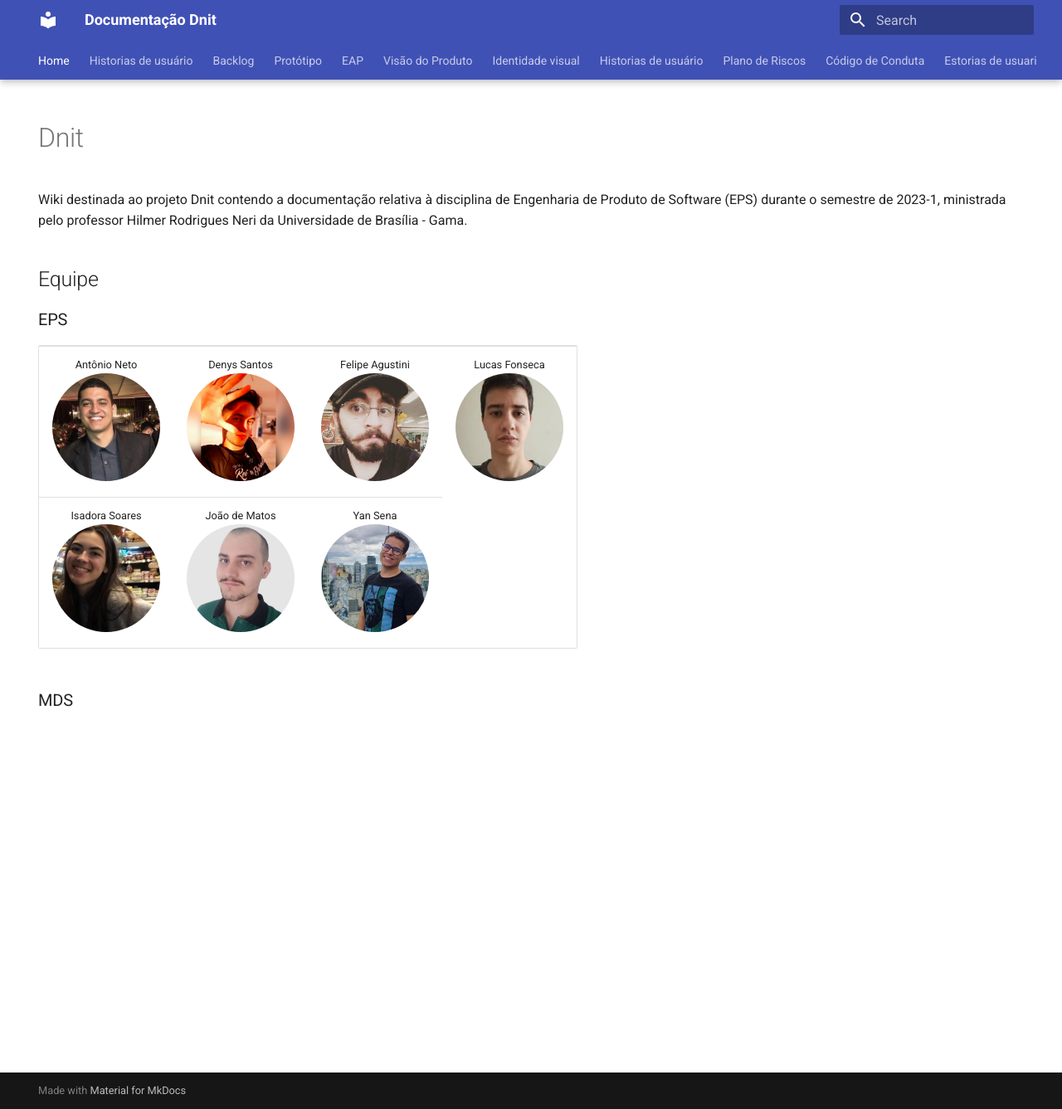
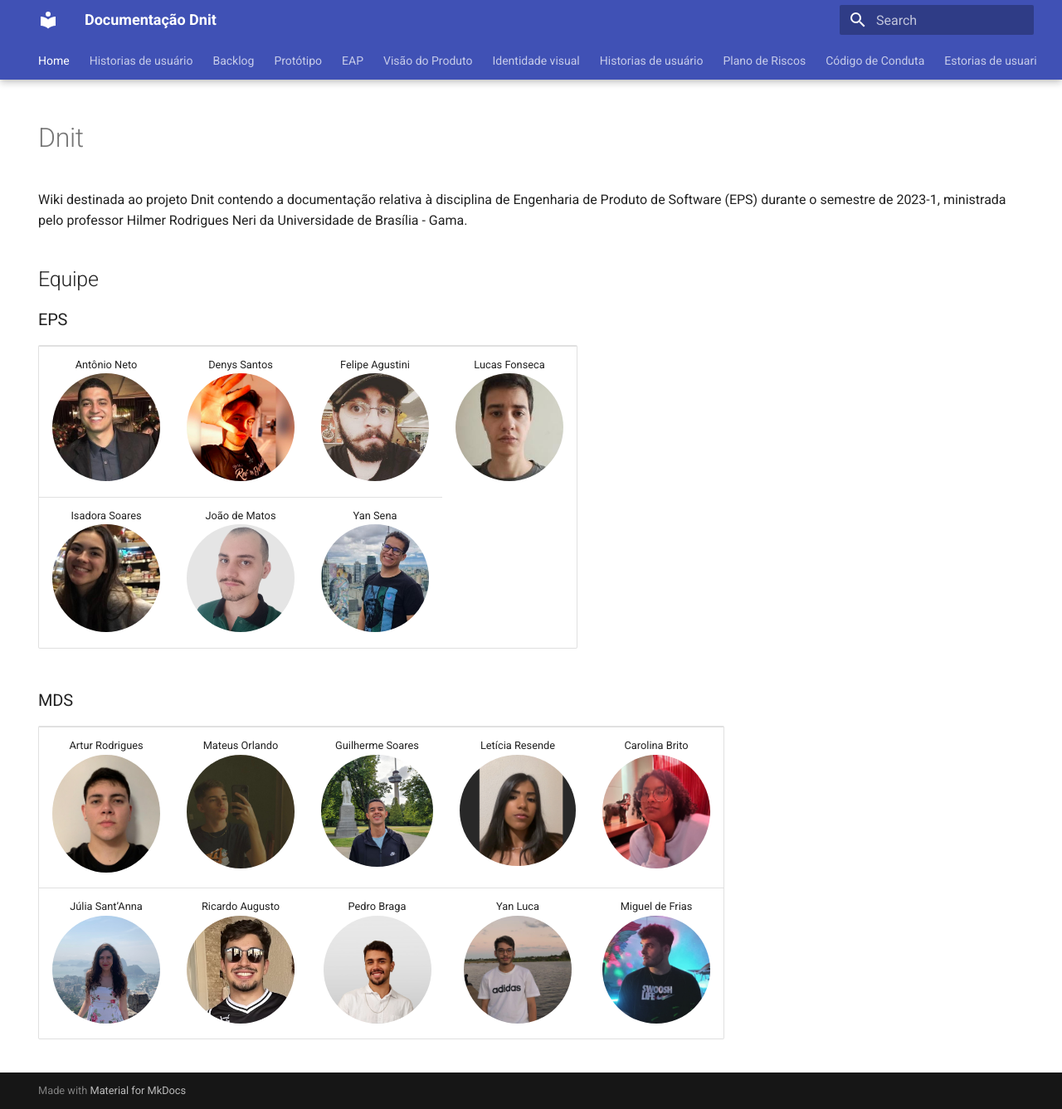
Before and after one commit to fga-eps-mds/2023-1-Dnit-DOC, an MkDocs documentation site: the page built from docs/docs/index.md, in a window 1280 px wide and 1337 px high. Shown: the whole window at 83% size. Built offline with MkDocs 1.6.1 and Material for MkDocs 9.7.7, drawn with Linux system fonts in a browser that asks for light colours.

Commit message:
Alteração nos protótipos e documentação dos participantes do projeto

```diff
--- a/docs/docs/index.md
+++ b/docs/docs/index.md
@@ -68,3 +68,80 @@
 
 
 ### MDS
+
+<table style="margin-left: auto; margin-right: auto; text-align: center;">
+    <tr style="margin-left: auto; margin-right: auto; text-align: center;">
+        <td>
+            <div style="margin-left: auto; margin-right: auto; text-align: center;">
+                Artur Rodrigues
+                <br/>
+                <img src="assets\artur.jpeg" alt="Foto Artur" width="130px" height="50%" style="border-radius:50%"/>
+            </div>
+        </td>
+        <td>
+            <div style="margin-left: auto; margin-right: auto; text-align: center;">
+                Mateus Orlando
+            </br>
+                <img src="assets\mateus.jpeg" alt="Foto Mateus" width="130px" height="50%" style="border-radius:50%"/>
+            </div>
+        </td>
+        <td>
+            <div style="margin-left: auto; margin-right: auto; text-align: center;">
+                Guilherme Soares
+            </br>
+                <img src="assets/guilherme.jpeg" alt="Foto Guilherme" width="135px" height="50%" style="border-radius:50%"/>
+            </div>
+        </td>
+        <td>
+            <div style="margin-left: auto; margin-right: auto; text-align: center;">
+                Letícia Resende
+            </br>
+                <img  src="assets\leticia.jpeg" alt= "Foto Letícia" width="140px" height="50%" style="border-radius:50%"/>
+            </div>
+        </td>
+        <td>
+            <div style="margin-left: auto; margin-right: auto; text-align: center;">
+                Carolina Brito
+            </br>
+                <img  src="assets\carolina.jpeg" alt= "Foto Carolina" width="130px" height="50%" style="border-radius:50%"/>
+            </div>
+        </td>
+    </tr>
+    <tr>
+        <td>
+            <div style="margin-left: auto; margin-right: auto; text-align: center;">
+                Júlia Sant’Anna
+            </br>
+                <img src="assets\julia.jpeg" alt="Foto Julia" width="130px" height="50%" style="border-radius:50%"/>
+            </div>
+        </td>
+        <td>
+            <div style="margin-left: auto; margin-right: auto; text-align: center;">
+                Ricardo Augusto
+            </br>
+                <img src="assets\ricardo.jpeg" alt="Foto Ricardo" width="130px" height="50%" style="border-radius:50%"/>
+            </div>
+        </td>
+        <td>
+            <div style="margin-left: auto; margin-right: auto; text-align: center;">
+                Pedro Braga
+            </br>
+                <img src="assets\pedro.jpeg" alt="Foto Pedro" width="130px" height="50%" style="border-radius:50%"/>
+            </div>
+        </td>
+        <td>
+            <div style="margin-left: auto; margin-right: auto; text-align: center;">
+                Yan Luca
+            </br>
+                <img src="assets\yanluca.jpeg" alt="Foto Yan Luca" width="130px" height="50%" style="border-radius:50%"/>
+            </div>
+        </td>
+        <td>
+            <div style="margin-left: auto; margin-right: auto; text-align: center;">
+                Miguel de Frias
+            </br>
+                <img src="assets\miguel.jpeg" alt="Foto Miguel" width="130px" height="50%" style="border-radius:50%"/>
+            </div>
+        </td>
+    </tr>
+</table>
```
Also changed, not shown: docs/docs/Prototipo/prototipo.md (+4 -8 lines), docs/docs/assets/artur.jpeg (added), docs/docs/assets/carolina.jpeg (added), docs/docs/assets/guilherme.jpeg (added), docs/docs/assets/julia.jpeg (added), docs/docs/assets/leticia.jpeg (added), docs/docs/assets/mateus.jpeg (added), docs/docs/assets/miguel.jpeg (added), docs/docs/assets/pedro.jpeg (added), docs/docs/assets/ricardo.jpeg (added), docs/docs/assets/yanluca.jpeg (added).
